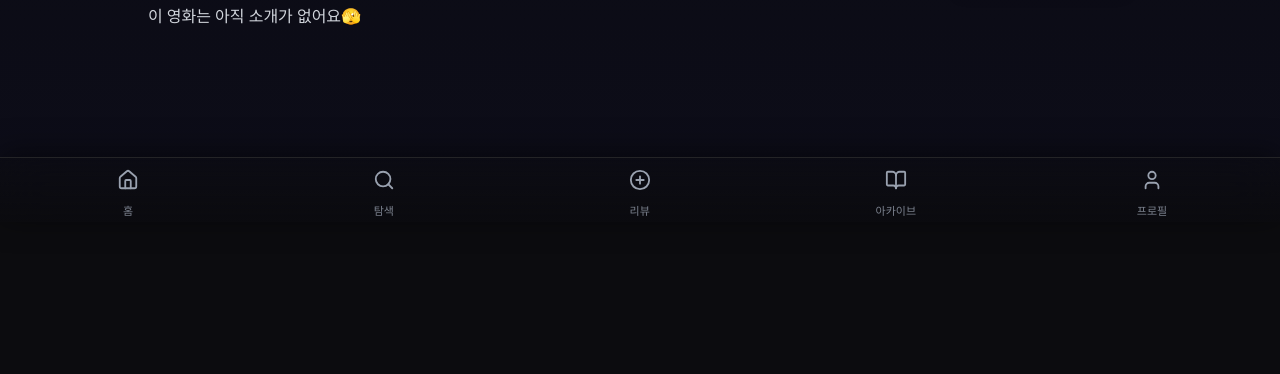
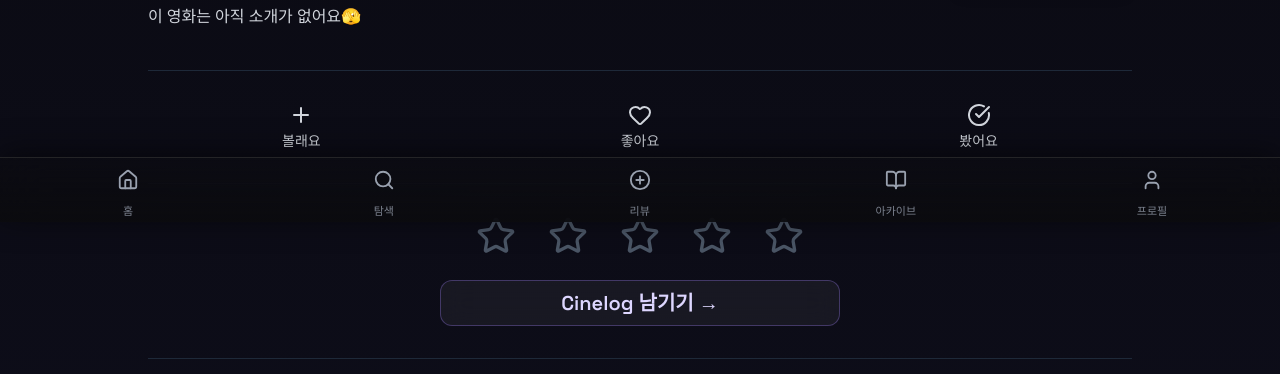
Before and after one commit to lunnne/cinelog, a Next.js app: page /movies/1 in a window 1280 px wide. Shown: the part 578-952 px from the top of the page. Before the commit the page ends 800 px from the top, so only its background shows below. Built offline with nearby package versions, Linux system fonts and the light colour scheme; no server answers; the database is empty; a web font is replaced by a local one.

Commit message:
feat: implement write review section in moviedetailpage

```diff
--- a/src/app/globals.css
+++ b/src/app/globals.css
@@ -22,6 +22,13 @@ body {
   -webkit-font-smoothing: antialiased;
 }
 
+.cinelog-btn {
+  @apply w-full md:w-[400px] mx-auto py-2 rounded-xl text-base md:text-xl font-semibold text-violet-200
+  backdrop-blur-md bg-white/5 border border-violet-400/30
+  hover:bg-violet-500/10 hover:border-violet-400/50 hover:text-white
+  hover:shadow-[0_0_10px_rgba(167,139,250,0.4)] transition-all duration-300
+  flex justify-center items-center gap-2;
+}
 
 /* 유리감 있는 카드 스타일 */
 .glass {
--- a/src/app/movies/[id]/page.tsx
+++ b/src/app/movies/[id]/page.tsx
@@ -1,9 +1,9 @@
 'use client';
 
 import Image from 'next/image';
-import { useParams } from 'next/navigation';
+import { useParams, useRouter } from 'next/navigation';
 import { useEffect, useState } from 'react';
-import { Play } from 'lucide-react';
+import { Play, Plus, Heart, CheckCircle, Star } from 'lucide-react';
 
 interface Movie {
   id: number;
@@ -26,6 +26,7 @@ export default function MovieDetailPage() {
   const { id } = useParams();
   const [movie, setMovie] = useState<Movie | null>(null);
   const [expanded, setExpanded] = useState(false);
+  const router = useRouter();
 
   useEffect(() => {
     if (!id) return;
@@ -104,6 +105,43 @@ export default function MovieDetailPage() {
             </div>
           </div>
         </div>
+        {/* 리뷰남기기섹션 */}
+        <section className="border-y border-gray-800 mt-10 pt-8 pb-8 text-center">
+          {/* 🎬 액션 버튼 */}
+          <div className="flex justify-around gap-8 mb-8 text-gray-300">
+            <button className="flex flex-col items-center gap-1 hover:text-violet-400 transition transform hover:scale-105">
+              <Plus className="w-6 h-6" />
+              <span className="text-sm">볼래요</span>
+            </button>
+            <button className="flex flex-col items-center gap-1 hover:text-violet-400 transition transform hover:scale-105">
+              <Heart className="w-6 h-6" />
+              <span className="text-sm">좋아요</span>
+            </button>
+            <button className="flex flex-col items-center gap-1 hover:text-violet-400 transition transform hover:scale-105">
+              <CheckCircle className="w-6 h-6" />
+              <span className="text-sm">봤어요</span>
+            </button>
+          </div>
+          <hr className="my-8 border-gray-800" />
+
+          {/* ⭐ 별점 */}
+          <div
+            className="flex justify-center gap-x-4 md:gap-x-8 gap-y-2 text-3xl text-gray-600 mb-4 cursor-pointer"
+            onClick={() => router.push(`/movies/${movie.id}/review`)}
+          >
+            {Array.from({ length: 5 }).map((_, i) => (
+              <Star key={i} className="w-7 h-7 md:w-10 md:h-10 hover:text-violet-400 hover:scale-110 transition" />
+            ))}
+          </div>
+
+          {/* ✍️ 리뷰 쓰러 가기 */}
+          <button
+            onClick={() => router.push(`/movies/${movie.id}/review`)}
+            className="mt-6 cinelog-btn"
+          >
+            Cinelog 남기기 →
+          </button>
+        </section>
       </div>
     </div>
   );
```
